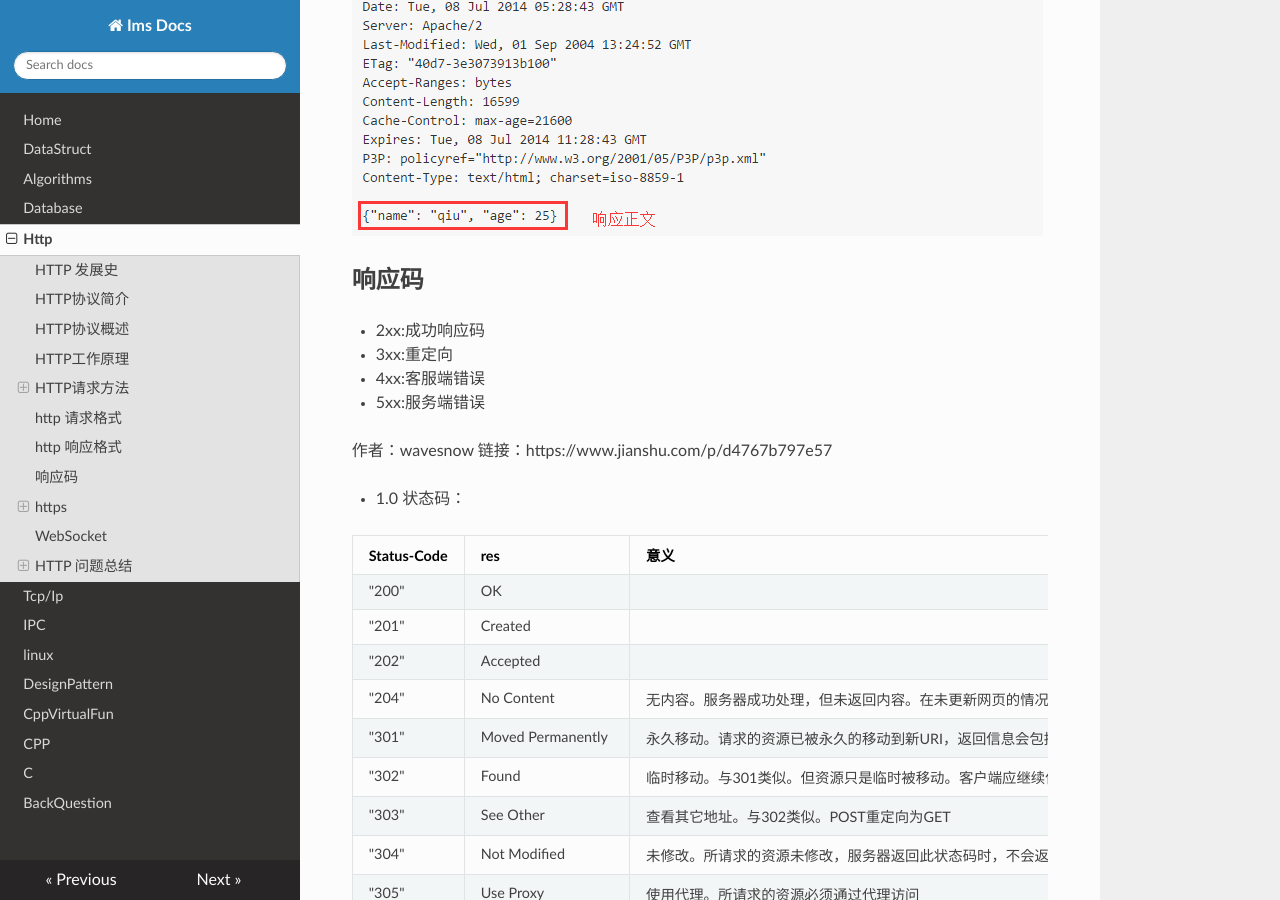
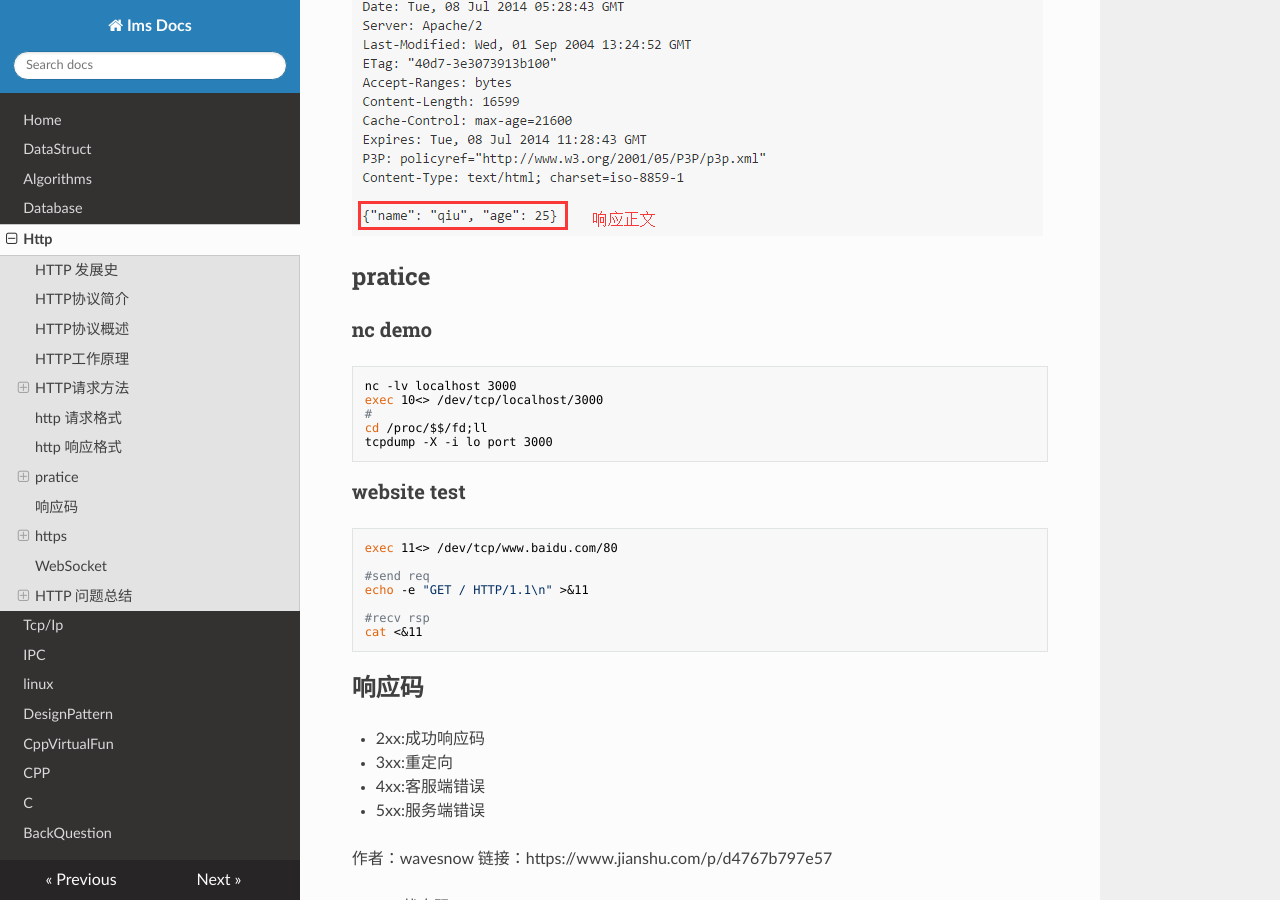
Before and after one commit to ims0/mkdocs, an MkDocs documentation site: the page built from docs/http.md, in a window 1280 px wide and 900 px high, scrolled down 4539 px. Built offline with MkDocs 1.6.1, drawn with Linux system fonts in a browser that asks for light colours; nearby versions of some CDN libraries.

Commit message:
exec fd <> /dev/tcp/ipaddr/port

````diff
--- a/docs/http.md
+++ b/docs/http.md
@@ -115,6 +115,28 @@ GET产生一个TCP数据包；POST产生两个TCP数据包。
 ![avatar](tcp_ip_pic/http_response_demo.jpg)
 ![avatar](tcp_ip_pic/http_res_demo.png)
 
+## pratice
+
+### nc demo
+```
+nc -lv localhost 3000
+exec 10<> /dev/tcp/localhost/3000
+#
+cd /proc/$$/fd;ll
+tcpdump -X -i lo port 3000
+```
+
+### website test
+
+```
+exec 11<> /dev/tcp/www.baidu.com/80
+
+#send req
+echo -e "GET / HTTP/1.1\n" >&11
+
+#recv rsp
+cat <&11
+```
 
 ## 响应码
 
````
